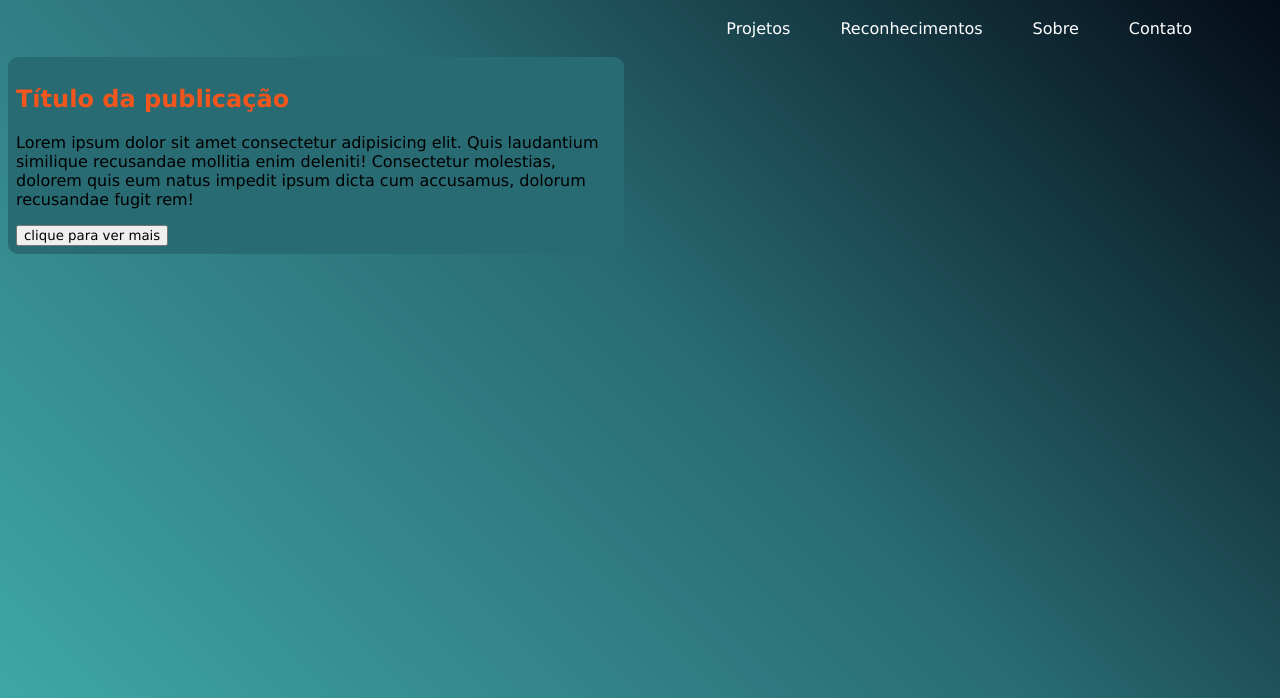
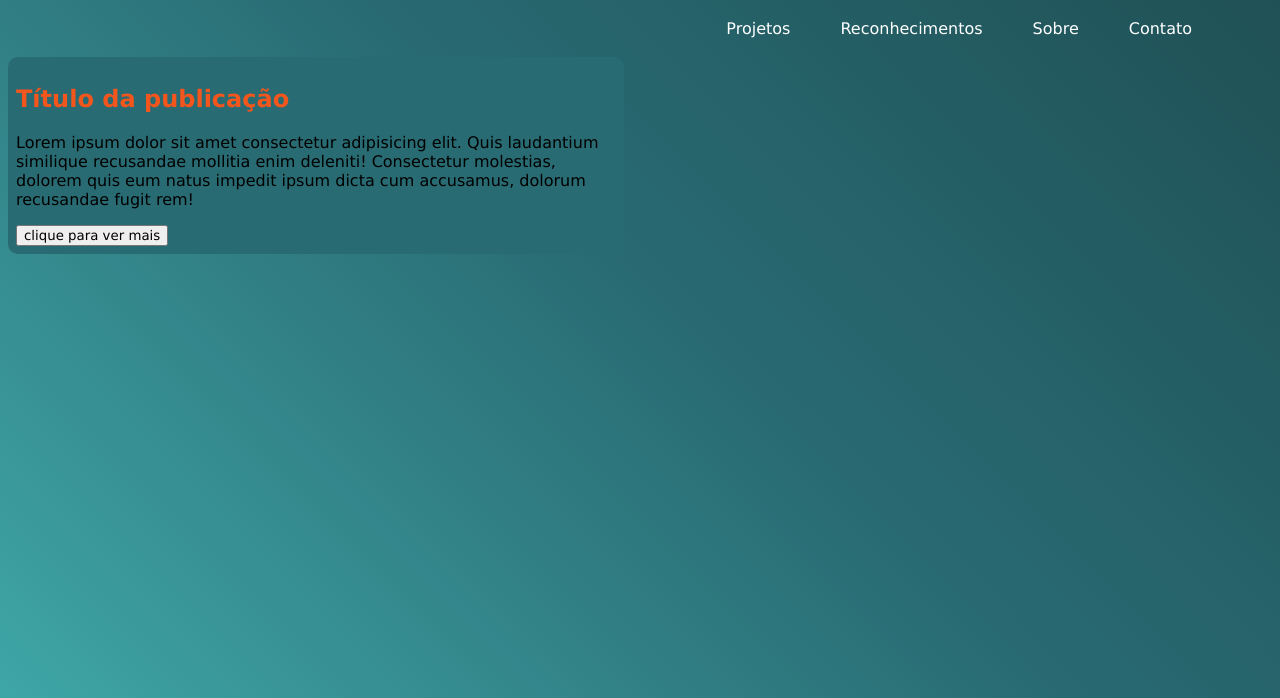
Before and after one commit to 7WhiteWolf/primierosite, a plain HTML site: page index.html in a window 1280 px wide. Shown: the part 102-800 px from the top of the page. Drawn offline with Linux system fonts and the light colour scheme.

Commit message:
cor de fundo

```diff
--- a/style.css
+++ b/style.css
@@ -16,7 +16,7 @@ text-decoration: none;
 }
 
 #fundo{
-background-image: linear-gradient(45deg,#3FA6A6,#296B73,#00010D);
+background-image: linear-gradient(45deg,#3FA6A6,#296B73,#1e4e53);
 background-attachment: fixed
 }
 #conteudo{
```
